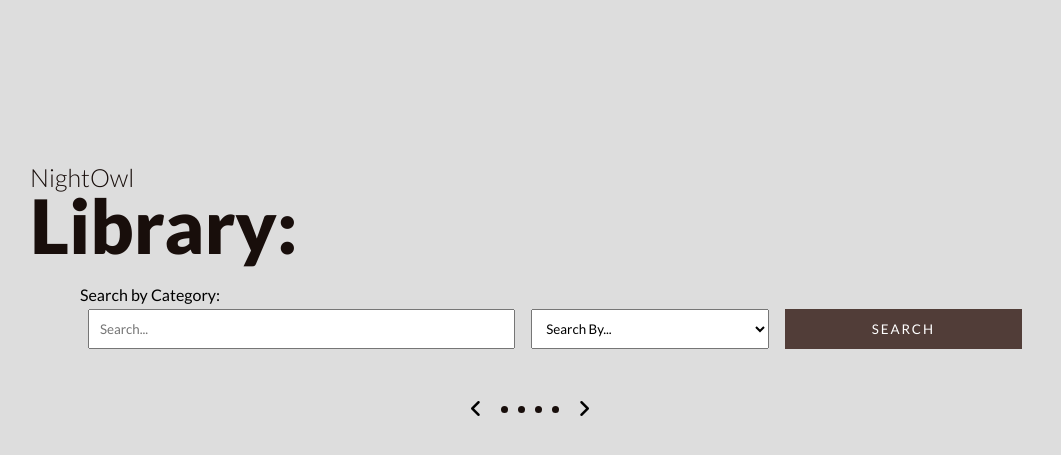
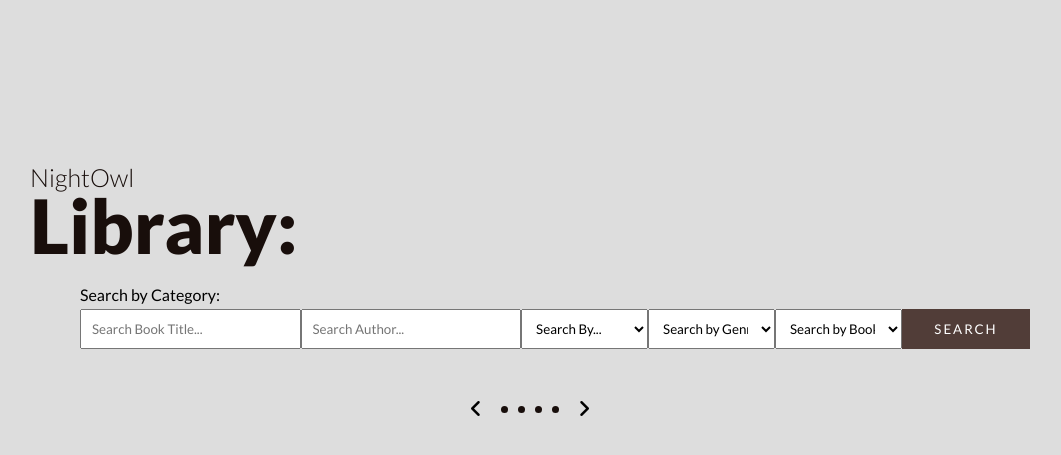
Before and after one commit to bakerlisa/Python, a Flask app: page /books in a window 1280 px wide. Shown: the top 455 px of the page, without its empty margins (110-1171 px from the left). Run offline with Flask 2, Linux system fonts and the light colour scheme; data that the repository does not hold is empty.

Commit message:
single book info

```diff
--- a/final_project/flask_app/controllers/book_controller.py
+++ b/final_project/flask_app/controllers/book_controller.py
@@ -18,7 +18,9 @@ from flask_app.models.book_genre_model import Book_Genre
 @app.route('/books')
 def books():
     all_books = Book.get_all_books()
-    return render_template('books.html', all_books = all_books)
+    all_genres = Genre.get_all_genres()
+    all_series = Series.get_all_series()
+    return render_template('books.html', all_books = all_books,all_genres = all_genres,all_series=all_series)
 
 # =============================================
 # ROUTE: add a book
@@ -27,7 +29,7 @@ def books():
 def add_book():
     if 'books' not in session:
         # Added it so data will presist if error is thrown (because...this is a heavily validated part of the website)
-        session["books"] = data = {"title": "", "first_name": "", "last_name": "", "series_name": "", "num_series": "",  "page_num": "", "isbn": "", "genre": "", "description": "Brief description about the book ", "img": "", "link": ""}
+        session["books"] = data = {"title": "", "first_name": "", "last_name": "", "series_name": "", "num_series": "",  "page_num": "", "isbn": "", "genre": "", "description": "", "img": "", "link": ""}
     return render_template('add_book.html')
 
 # =============================================
--- a/final_project/flask_app/models/book_model.py
+++ b/final_project/flask_app/models/book_model.py
@@ -4,6 +4,8 @@ from flask import flash
 
 from flask_app.models import book_author_model
 from flask_app.models import author_model
+from flask_app.models import series_model
+from flask_app.models import book_series_model
 
 class Book:
     def __init__(self,data):
@@ -62,7 +64,7 @@ class Book:
 # =============================================
     @classmethod
     def get_book_info(cls,data):
-        query = "SELECT * FROM books LEFT JOIN books_authors ON  books_authors.book_id = books.id LEFT JOIN authors ON books_authors.author_id = authors.id WHERE books.id =  %(id)s;"
+        query = "SELECT * FROM books LEFT JOIN books_authors ON  books_authors.book_id = books.id LEFT JOIN authors ON books_authors.author_id = authors.id  LEFT JOIN book_series_number ON book_series_number.book_id = books.id LEFT JOIN book_series ON book_series.id = book_series_number.series_id WHERE books.id = %(id)s;"
         results = connectToMySQL('book_club').query_db(query,data)
 
         book_information = []
@@ -87,13 +89,32 @@ class Book:
             }
             one_book.author = author_model.Author(one_author)
 
+            one_book_series = {
+                "id" : row['id'],
+                "book_id" : row['book_id'],
+                "series_id" : row['series_id'],
+                "num" : row['num'],
+                "created_at" : row['created_at'],
+                "updated_at" : row['updated_at']
+            }
+            one_book.book_series = book_series_model.Book_Series(one_book_series)
+
+            one_series = {
+                "id" : row['id'],
+                "series_name" : row['series_name'],
+                "book_id" : row['book_id'],
+                "created_at" : row['created_at'],
+                "updated_at" : row['updated_at']
+            }
+            one_book.series = series_model.Series(one_series)
+
             book_information.append(one_book)
         return book_information
 
 
     @classmethod
     def get_all_books(cls):
-        query = "SELECT * FROM books LEFT JOIN books_authors ON books_authors.book_id = books.id LEFT JOIN authors ON authors.id = books_authors.author_id;"
+        query = "SELECT * FROM books LEFT JOIN books_authors ON books_authors.book_id = books.id LEFT JOIN authors ON authors.id = books_authors.author_id ORDER BY books.title ASC;"
         results = connectToMySQL('book_club').query_db(query)
 
         all_new_book_information = []
@@ -127,6 +148,6 @@ class Book:
 # =============================================
     @classmethod
     def add_new_book(cls,data):
-        query = "INSERT INTO books (title,isbn,img,page_num,link) VALUES (%(title)s, %(isbn)s, %(img)s, %(page_num)s,%(link)s);"
+        query = "INSERT INTO books (title,isbn,img,page_num,link,description) VALUES (%(title)s, %(isbn)s, %(img)s, %(page_num)s,%(link)s,%(description)s);"
         results = connectToMySQL('book_club').query_db(query,data)
         return results
--- a/final_project/flask_app/models/genre_model.py
+++ b/final_project/flask_app/models/genre_model.py
@@ -18,10 +18,22 @@ class Genre:
         results = connectToMySQL('book_club').query_db(query,data)
         return results
 
+# ==========================================
+# SELECT : genre by an id
+# ==========================================
     @classmethod
     def genre_get_exsisting_id(cls,data):
         query = "SELECT id FROM genre WHERE genre = %(genre)s;"
         results = connectToMySQL('book_club').query_db(query,data)
+        return results
+
+# ==========================================
+# SELECT : all genres in db
+# ==========================================
+    @classmethod
+    def get_all_genres(cls):
+        query = "SELECT * FROM genre ORDER BY genre ASC;"
+        results = connectToMySQL('book_club').query_db(query)
         return results
 
 # ==========================================
--- a/final_project/flask_app/models/series_model.py
+++ b/final_project/flask_app/models/series_model.py
@@ -29,6 +29,15 @@ class Series:
         return results
 
 # =============================================
+# SELECT : all series
+# =============================================
+    @classmethod
+    def get_all_series(cls):
+        query = "SELECT * FROM book_series ORDER BY series_name ASC;"
+        results = connectToMySQL('book_club').query_db(query)
+        return results
+
+# =============================================
 # INSERT : add new series
 # =============================================
     @classmethod
--- a/final_project/flask_app/static/css/style.css
+++ b/final_project/flask_app/static/css/style.css
@@ -175,7 +175,7 @@ PAGE
     .page-dashboard .to-do h3 a{text-decoration: none; color:var(--blood_orange);}
     .page-dashboard .to-do h3 a:hover{color:var(--black);}
     /* button */
-    .page-dashboard .button{background-color:var(--blue); color:var(--white); text-decoration: none; display: block; max-width: 150px; text-align: center; padding: 15px; margin-left: auto; margin-top: 50px;}
+    .page-dashboard .button{background-color:var(--blue); color:var(--white); text-decoration: none; display: block; max-width: 200px; text-align: center; padding: 15px; margin-left: auto; margin-top: 50px;}
 
 /* FLOCK DASHBOARD */
 .page-dashboard.group .nav a{ text-decoration: none; color:var(--gold); text-transform: uppercase; letter-spacing: 3px; font-size: 12px; padding: 0 10px; }
@@ -205,6 +205,7 @@ PAGE
         /* books */
         .books-wrapper{padding-top: 50px; display: flex; flex-wrap: wrap; justify-content: start; align-items:start; gap:3.33%; position: relative;}
         .books-wrapper .indv-book{width: 30%; margin-bottom: 25px; position: relative;}
+        .books-wrapper .indv-book img{width: 100%;}
         .books-wrapper .indv-book:hover .book-data{cursor: pointer;  opacity: 1; transition: all .25s ease-in;}
         .books-wrapper .indv-book .book-data{opacity: 0; position: absolute; top: 50%; transform: translateY(-50%); height: calc(100% - 50px); width: calc(100% - 50px); display: flex;align-items: center;justify-content: center; text-align: center; background-color: rgba(0,0,0,.75); color: white; flex-direction: column; left: 0; right: 0; margin: 0 auto; padding: 15px; transition: all .25s ease-in;}
         .books-wrapper .indv-book .title{font-size: 25px; padding-bottom: 5px;}
@@ -313,6 +314,8 @@ PAGE
 .page-single-book .cont-wrp p{line-height:30px;}
 .genre-wrp{justify-content: start;}
 .genre{padding: 5px 15px; background-color:var(--blue); color:var(--white); margin:5px; text-transform: capitalize;}
+        /* botton */
+        .page-single-book .button{background-color:var(--blue); padding: 15px 10px; margin-top: 10px; display: block; color:var(--white); text-decoration: none; text-align: center;}
 
 /* WALL */
 .nav-bar{width: 100%;}
--- a/final_project/flask_app/templates/books.html
+++ b/final_project/flask_app/templates/books.html
@@ -8,13 +8,28 @@
             <form action="/search_for" action="post">
                 <label for="search_by">Search by Category:</label>
                 <span>
-                    <input type="text" name="search" id="" placeholder="Search..." class="search">
+                    <input type="text" name="book_title" placeholder="Search Book Title..." class="search">
+                    <input type="text" name="author" placeholder="Search Author..." class="search">
                     <select name="search_by" id="">
                         <option value="" deactivate selected>Search By...</option>
-                        <option value="genre">Author</option>
+                        <option value="author">Author</option>
                         <option value="genre">Genre</option>
-                        <option value="genre">Book Title</option>
-                        <option value="genre">Series Name</option>
+                        <option value="title">Book Title</option>
+                        <option value="series">Series Name</option>
+                        <option value="all">All</option>
+                    </select>
+
+                    <select name="genres" placeholder="Search by Genres">
+                        <option value="" deactivate selected>Search by Genres...</option>
+                        {% for book in all_genres %}
+                            <option value="{{ book.id }}">{{ book.genre }}</option>
+                        {% endfor %}
+                    </select>
+                    <select name="book_series">
+                        <option value="" deactivate selected>Search by Book Series...</option>
+                        {% for series in all_series %}
+                            <option value="{{ series.id }}">{{ series.series_name }}</option>
+                        {% endfor %}
                     </select>
                     <input type="submit" value="Search" class="submit">
                 </span>
```
Also changed, not shown: final_project/flask_app/templates/single_book.html (+8 -1 lines).
